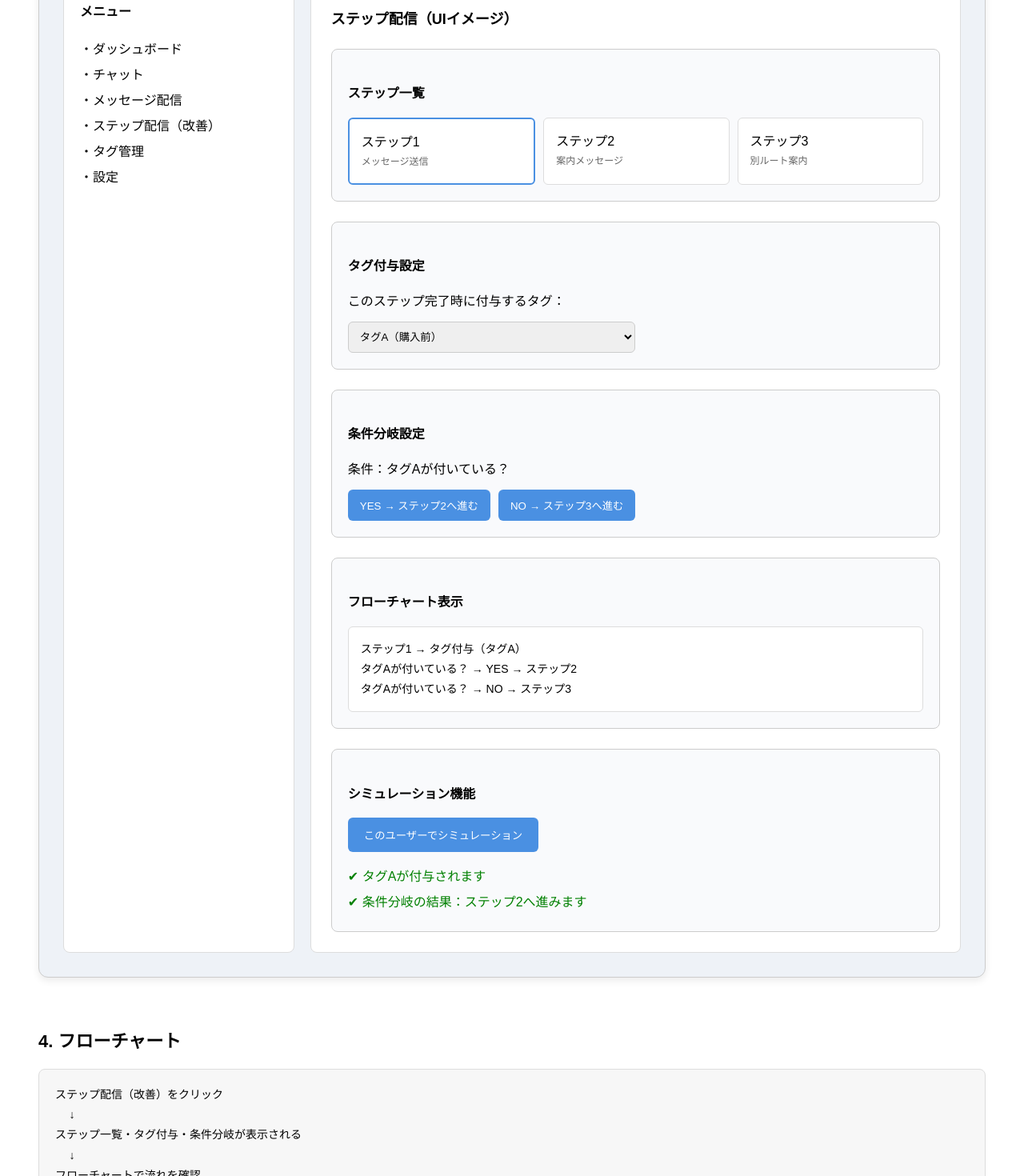
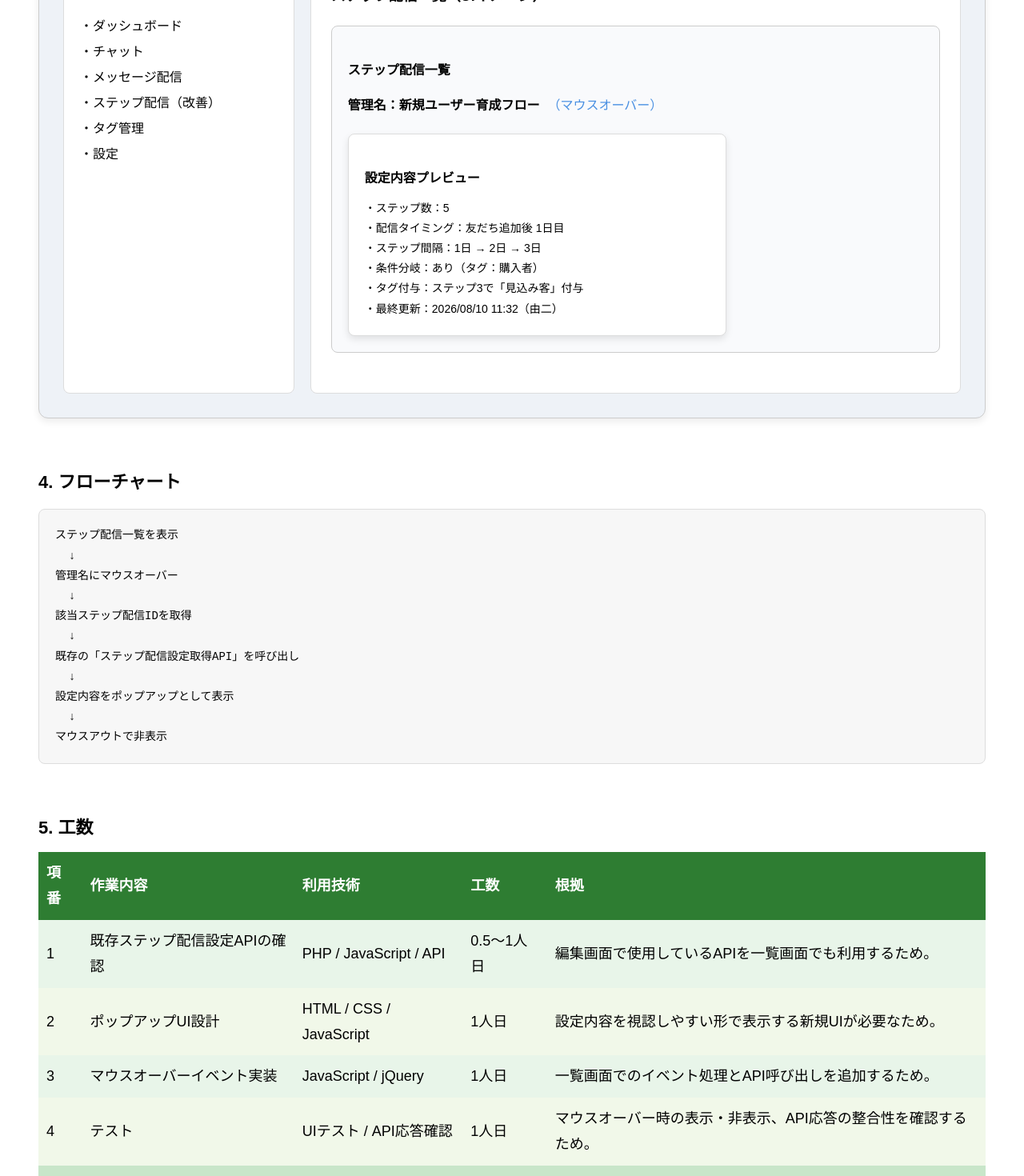
Before and after one commit to test202608/sample, a Next.js app: page /proposal3 in a window 1280 px wide. Shown: the part 740-2210 px from the top of the page at 80% size. Built offline with nearby package versions, Linux system fonts and the light colour scheme.

Commit message:
ブラッシュアップ

```diff
--- a/app/proposal3/page.js
+++ b/app/proposal3/page.js
@@ -7,18 +7,17 @@ export default function Proposal3() {
       </div>
 
       <h1 style={{ fontSize: "28px", marginBottom: "30px" }}>
-        改善案③：ステップ配信・タグ・条件分岐の関係性の可視化と設定ミス防止
+        改善案③：ステップ配信一覧における設定内容のマウスオーバープレビュー機能の追加
       </h1>
 
       {/* 1. 具体的な課題点 */}
       <section style={{ marginBottom: "60px" }}>
         <h2 style={{ fontSize: "22px", marginBottom: "10px" }}>1. 具体的な課題点</h2>
         <ul>
-          <li>ステップ配信・タグ付与・条件分岐の関係性が画面上で理解しづらい（UI/UX）</li>
-          <li>タグ付与のタイミングが視覚的に分からない（UI/UX）</li>
-          <li>条件分岐の評価順序が不明瞭で誤設定が起きやすい（機能面）</li>
-          <li>ステップ配信の流れが全体として把握しづらい（UI/UX）</li>
-          <li>誤設定により意図しない配信が発生するリスクがある（運用面）</li>
+          <li>ステップ配信一覧では管理名・進行状況のみが表示され、設定内容（配信タイミング・ステップ数・条件分岐など）が確認できない（UI/UX）</li>
+          <li>設定内容を確認するために編集画面へ遷移する必要があり、往復操作が多く運用効率が低下する（運用面）</li>
+          <li>ステップ配信が複数存在する場合、設定内容の把握に時間がかかり、誤認や設定ミスの原因となる（運用面）</li>
+          <li>一覧画面が「俯瞰」できる構造になっておらず、ステップ配信の全体像を把握しづらい（UI/UX）</li>
         </ul>
       </section>
 
@@ -26,8 +25,9 @@ export default function Proposal3() {
       <section style={{ marginBottom: "60px" }}>
         <h2 style={{ fontSize: "22px", marginBottom: "10px" }}>2. 改善内容</h2>
         <p>
-          ステップ配信の流れを画面上で可視化し、タグ付与・条件分岐の関係性を直感的に理解できるUIを提供します。
-          また、誤設定を防止するためのシミュレーション機能を追加します。
+          ステップ配信一覧の「管理名」にマウスオーバーすると、設定内容の概要（配信タイミング・ステップ数・条件分岐・タグ付与・最終更新者など）が
+          ポップアップで表示される機能を追加します。
+          編集画面に遷移せずに一覧画面だけで設定内容を俯瞰できるため、運用効率が大幅に向上します。
         </p>
       </section>
 
@@ -73,56 +73,10 @@ export default function Proposal3() {
               padding: "25px"
             }}>
               <h3 style={{ fontSize: "18px", marginBottom: "20px" }}>
-                ステップ配信（UIイメージ）
+                ステップ配信一覧（UIイメージ）
               </h3>
 
-              {/* ステップ一覧（固定表示） */}
-              <div style={{
-                position: "sticky",
-                top: "0",
-                zIndex: "10",
-                background: "#f9fafc",
-                border: "1px solid #ccc",
-                borderRadius: "8px",
-                padding: "20px",
-                marginBottom: "25px"
-              }}>
-                <h4 style={{ fontSize: "16px", marginBottom: "15px" }}>ステップ一覧</h4>
-                <div style={{ display: "flex", gap: "10px" }}>
-                  <div style={{
-                    background: "#fff",
-                    border: "2px solid #4a90e2",
-                    borderRadius: "6px",
-                    padding: "15px",
-                    width: "30%"
-                  }}>
-                    ステップ1
-                    <div style={{ fontSize: "12px", color: "#666" }}>メッセージ送信</div>
-                  </div>
-                  <div style={{
-                    background: "#fff",
-                    border: "1px solid #ddd",
-                    borderRadius: "6px",
-                    padding: "15px",
-                    width: "30%"
-                  }}>
-                    ステップ2
-                    <div style={{ fontSize: "12px", color: "#666" }}>案内メッセージ</div>
-                  </div>
-                  <div style={{
-                    background: "#fff",
-                    border: "1px solid #ddd",
-                    borderRadius: "6px",
-                    padding: "15px",
-                    width: "30%"
-                  }}>
-                    ステップ3
-                    <div style={{ fontSize: "12px", color: "#666" }}>別ルート案内</div>
-                  </div>
-                </div>
-              </div>
-
-              {/* タグ付与設定 */}
+              {/* 一覧画面 */}
               <div style={{
                 background: "#f9fafc",
                 border: "1px solid #ccc",
@@ -130,99 +84,31 @@ export default function Proposal3() {
                 padding: "20px",
                 marginBottom: "25px"
               }}>
-                <h4 style={{ fontSize: "16px", marginBottom: "15px" }}>タグ付与設定</h4>
-                <label style={{ display: "block", marginBottom: "10px" }}>
-                  このステップ完了時に付与するタグ：
-                </label>
-                <select style={{
-                  padding: "10px",
-                  borderRadius: "6px",
-                  border: "1px solid #ccc",
-                  width: "50%"
-                }}>
-                  <option>タグA（購入前）</option>
-                  <option>タグB（購入後）</option>
-                </select>
-              </div>
+                <h4 style={{ fontSize: "16px", marginBottom: "15px" }}>ステップ配信一覧</h4>
 
-              {/* 条件分岐設定 */}
-              <div style={{
-                background: "#f9fafc",
-                border: "1px solid #ccc",
-                borderRadius: "8px",
-                padding: "20px",
-                marginBottom: "25px"
-              }}>
-                <h4 style={{ fontSize: "16px", marginBottom: "15px" }}>条件分岐設定</h4>
-                <div style={{ marginBottom: "10px" }}>
-                  条件：タグAが付いている？
+                <div style={{ marginBottom: "20px" }}>
+                  <strong>管理名：新規ユーザー育成フロー</strong>
+                  <span style={{ marginLeft: "10px", color: "#4a90e2" }}>（マウスオーバー）</span>
                 </div>
-                <div style={{ display: "flex", gap: "10px" }}>
-                  <button style={{
-                    padding: "10px 15px",
-                    background: "#4a90e2",
-                    color: "#fff",
-                    border: "none",
-                    borderRadius: "6px",
-                    cursor: "pointer"
-                  }}>YES → ステップ2へ進む</button>
 
-                  <button style={{
-                    padding: "10px 15px",
-                    background: "#4a90e2",
-                    color: "#fff",
-                    border: "none",
-                    borderRadius: "6px",
-                    cursor: "pointer"
-                  }}>NO → ステップ3へ進む</button>
-                </div>
-              </div>
-
-              {/* フローチャート表示 */}
-              <div style={{
-                background: "#f9fafc",
-                border: "1px solid #ccc",
-                borderRadius: "8px",
-                padding: "20px",
-                marginBottom: "25px"
-              }}>
-                <h4 style={{ fontSize: "16px", marginBottom: "15px" }}>フローチャート表示</h4>
+                {/* ポップアップ */}
                 <div style={{
                   background: "#fff",
-                  padding: "15px",
-                  borderRadius: "6px",
                   border: "1px solid #ddd",
-                  fontSize: "14px",
-                  lineHeight: "1.8"
+                  borderRadius: "8px",
+                  padding: "20px",
+                  width: "60%",
+                  boxShadow: "0 4px 10px rgba(0,0,0,0.1)"
                 }}>
-                  <div>ステップ1 → タグ付与（タグA）</div>
-                  <div>タグAが付いている？ → YES → ステップ2</div>
-                  <div>タグAが付いている？ → NO → ステップ3</div>
-                </div>
-              </div>
-
-              {/* シミュレーション機能 */}
-              <div style={{
-                background: "#f9fafc",
-                border: "1px solid #ccc",
-                borderRadius: "8px",
-                padding: "20px"
-              }}>
-                <h4 style={{ fontSize: "16px", marginBottom: "15px" }}>シミュレーション機能</h4>
-                <button style={{
-                  padding: "12px 20px",
-                  background: "#4a90e2",
-                  color: "#fff",
-                  border: "none",
-                  borderRadius: "6px",
-                  cursor: "pointer",
-                  marginBottom: "15px"
-                }}>
-                  このユーザーでシミュレーション
-                </button>
-                <div style={{ lineHeight: "2" }}>
-                  <div style={{ color: "green" }}>✔ タグAが付与されます</div>
-                  <div style={{ color: "green" }}>✔ 条件分岐の結果：ステップ2へ進みます</div>
+                  <h4 style={{ fontSize: "16px", marginBottom: "10px" }}>設定内容プレビュー</h4>
+                  <div style={{ lineHeight: "1.8", fontSize: "14px" }}>
+                    <div>・ステップ数：5</div>
+                    <div>・配信タイミング：友だち追加後 1日目</div>
+                    <div>・ステップ間隔：1日 → 2日 → 3日</div>
+                    <div>・条件分岐：あり（タグ：購入者）</div>
+                    <div>・タグ付与：ステップ3で「見込み客」付与</div>
+                    <div>・最終更新：2026/08/10 11:32（由二）</div>
+                  </div>
                 </div>
               </div>
 
@@ -241,16 +127,17 @@ export default function Proposal3() {
           border: "1px solid #ddd",
           fontSize: "14px"
         }}>
-{`ステップ配信（改善）をクリック
+{`ステップ配信一覧を表示
   ↓
-ステップ一覧・タグ付与・条件分岐が表示される
+管理名にマウスオーバー
   ↓
-フローチャートで流れを確認
+該当ステップ配信IDを取得
   ↓
-必要に応じてシミュレーションを実行
+既存の「ステップ配信設定取得API」を呼び出し
   ↓
-設定ミスがあれば警告を表示
-`}
+設定内容をポップアップとして表示
+  ↓
+マウスアウトで非表示`}
         </pre>
       </section>
 
@@ -272,51 +159,50 @@ export default function Proposal3() {
 
             <tr style={{ backgroundColor: "#E8F5E9" }}>
               <td style={{ padding: "10px" }}>1</td>
-              <td style={{ padding: "10px" }}>既存ステップ配信ロジックの理解</td>
-              <td style={{ padding: "10px" }}>PHP / JavaScript / HTML / CSS / jQuery</td>
-              <td style={{ padding: "10px" }}>2〜3人日</td>
+              <td style={{ padding: "10px" }}>既存ステップ配信設定APIの確認</td>
+              <td style={{ padding: "10px" }}>PHP / JavaScript / API</td>
+              <td style={{ padding: "10px" }}>0.5〜1人日</td>
               <td style={{ padding: "10px" }}>
-                ステップ配信・タグ付与・条件分岐の既存仕様を把握する必要があるため。
+                編集画面で使用しているAPIを一覧画面でも利用するため。
               </td>
             </tr>
 
             <tr style={{ backgroundColor: "#F1F8E9" }}>
               <td style={{ padding: "10px" }}>2</td>
-              <td style={{ padding: "10px" }}>フローチャートUI設計</td>
-              <td style={{ padding: "10px" }}>HTML / CSS / JavaScript / jQuery / LME-UI</td>
-              <td style={{ padding: "10px" }}>2〜3人日</td>
+              <td style={{ padding: "10px" }}>ポップアップUI設計</td>
+              <td style={{ padding: "10px" }}>HTML / CSS / JavaScript</td>
+              <td style={{ padding: "10px" }}>1人日</td>
               <td style={{ padding: "10px" }}>
-                ステップ配信の流れを視覚化する新規UIコンポーネントを設計するため。
+                設定内容を視認しやすい形で表示する新規UIが必要なため。
               </td>
             </tr>
 
             <tr style={{ backgroundColor: "#E8F5E9" }}>
               <td style={{ padding: "10px" }}>3</td>
-              <td style={{ padding: "10px" }}>シミュレーション機能の実装</td>
-              <td style={{ padding: "10px" }}>PHP / API応答処理 / 条件分岐ロジック</td>
-              <td style={{ padding: "10px" }}>2〜3人日</td>
+              <td style={{ padding: "10px" }}>マウスオーバーイベント実装</td>
+              <td style={{ padding: "10px" }}>JavaScript / jQuery</td>
+              <td style={{ padding: "10px" }}>1人日</td>
               <td style={{ padding: "10px" }}>
-                条件分岐の結果を事前に確認するためのロジックを新規実装するため。
+                一覧画面でのイベント処理とAPI呼び出しを追加するため。
               </td>
             </tr>
 
             <tr style={{ backgroundColor: "#F1F8E9" }}>
               <td style={{ padding: "10px" }}>4</td>
               <td style={{ padding: "10px" }}>テスト</td>
-              <td style={{ padding: "10px" }}>PHP / UIテスト / ロジック検証</td>
-              <td style={{ padding: "10px" }}>2〜3人日</td>
+              <td style={{ padding: "10px" }}>UIテスト / API応答確認</td>
+              <td style={{ padding: "10px" }}>1人日</td>
               <td style={{ padding: "10px" }}>
-                条件分岐・タグ付与・ステップ遷移の複数パターンを検証する必要があるため。
+                マウスオーバー時の表示・非表示、API応答の整合性を確認するため。
               </td>
             </tr>
 
-            {/* 合計行 */}
             <tr style={{ backgroundColor: "#C8E6C9", fontWeight: "bold" }}>
               <td style={{ padding: "10px" }}>合計</td>
               <td style={{ padding: "10px" }}>ー</td>
               <td style={{ padding: "10px" }}>ー</td>
-              <td style={{ padding: "10px" }}>8〜12人日</td>
-              <td style={{ padding: "10px" }}>エルメの作業未経験者を想定したリスクを加味</td>
+              <td style={{ padding: "10px" }}>3.5〜4人日</td>
+              <td style={{ padding: "10px" }}>UI改善のみのため低コストで実現可能</td>
             </tr>
 
           </tbody>
@@ -327,30 +213,31 @@ export default function Proposal3() {
       <section style={{ marginBottom: "60px" }}>
         <h2 style={{ fontSize: "22px", marginBottom: "10px" }}>6. 実現可能性</h2>
         <p>
-          ステップ配信・タグ付与・条件分岐は既存機能であり、視覚化とシミュレーションは拡張で実現可能です。
+          編集画面で既に利用しているステップ配信設定取得APIを一覧画面でも再利用できるため、
+          実現可能性は高い。UI改善のみで完結する。
         </p>
       </section>
 
       <section style={{ marginBottom: "60px" }}>
         <h2 style={{ fontSize: "22px", marginBottom: "10px" }}>7. 既存機能との整合性</h2>
         <p>
-          既存のステップ配信ロジックを破壊せず、UI改善と補助機能の追加のみで整合性を保てます。
+          既存のステップ配信ロジックを変更せず、一覧画面に情報表示を追加するだけで整合性を保てる。
         </p>
       </section>
 
       <section style={{ marginBottom: "60px" }}>
         <h2 style={{ fontSize: "22px", marginBottom: "10px" }}>8. 優先順位</h2>
         <p>
-          ステップ配信は全ユーザーが利用する主要機能であり、誤設定防止の効果が大きいため優先度が高いです。
+          ステップ配信は運用頻度が高く、設定内容の確認ニーズが強いため優先度は高い。
         </p>
       </section>
 
       <section style={{ marginBottom: "60px" }}>
         <h2 style={{ fontSize: "22px", marginBottom: "10px" }}>9. 実装時の確認事項</h2>
         <ul>
-          <li>条件分岐ロジックの正確性</li>
-          <li>タグ付与タイミングの整合性</li>
-          <li>ステップ遷移の視認性</li>
+          <li>APIレスポンスの項目名と表示項目の整合性</li>
+          <li>マウスオーバー時の表示遅延の最小化</li>
+          <li>スマホ版でのタップ時の表示仕様</li>
           <li>既存ステップ配信との互換性</li>
         </ul>
       </section>
```
